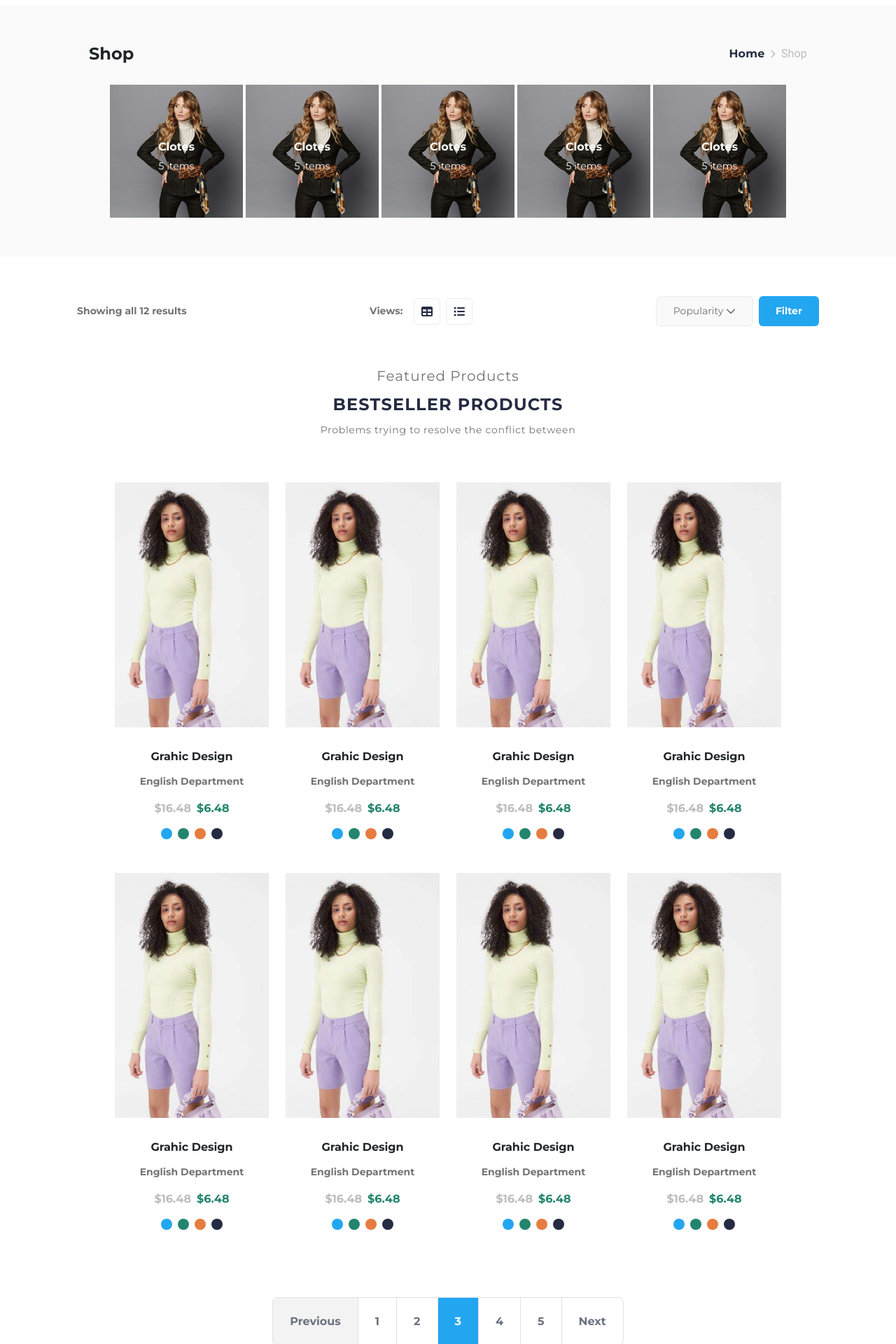
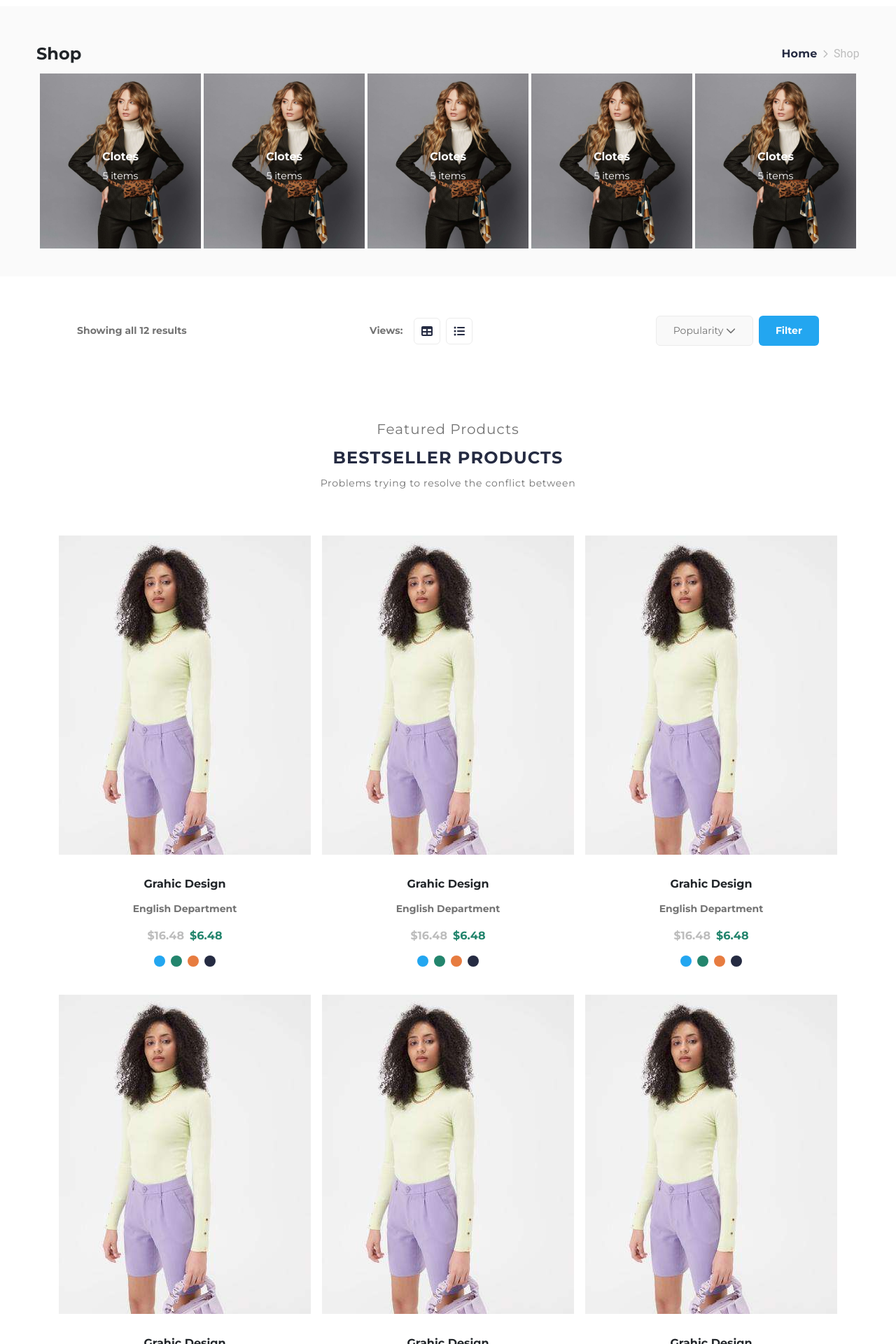
Before and after one commit to MuhsinCanY/e-commerce, a React (Vite) app: page /shopping in a window 1280 px wide. Shown: the part 140-2060 px from the top of the page at 70% size. Built offline with nearby package versions, Linux system fonts and the light colour scheme.

Commit message:
responsive update

```diff
--- a/src/component/Pagination.jsx
+++ b/src/component/Pagination.jsx
@@ -10,7 +10,7 @@ export default function Pagination() {
               <li>
                 <a
                   href="#"
-                  className="h-[70px] flex items-center justify-center px-4 h-[70px] ms-0 leading-tight text-gray-500 bg-[#F3F3F3] border border-e-0 border-gray-300 rounded-s-lg"
+                  className="h-[70px] flex items-center justify-center px-[15px] h-[70px] ms-0 leading-tight text-gray-500 bg-[#F3F3F3] border border-e-0 border-gray-300 rounded-s-lg"
                 >
                   Previous
                 </a>
@@ -18,7 +18,7 @@ export default function Pagination() {
               <li>
                 <a
                   href="#"
-                  className="flex items-center justify-center px-4 h-[70px] leading-tight text-gray-500 bg-white border border-gray-300 "
+                  className="flex items-center justify-center px-[15px] h-[70px] leading-tight text-gray-500 bg-white border border-gray-300 "
                 >
                   1
                 </a>
@@ -26,7 +26,7 @@ export default function Pagination() {
               <li>
                 <a
                   href="#"
-                  className="flex items-center justify-center px-4 h-[70px] leading-tight text-gray-500 bg-white border border-gray-300 "
+                  className="flex items-center justify-center px-[15px] h-[70px] leading-tight text-gray-500 bg-white border border-gray-300 "
                 >
                   2
                 </a>
@@ -35,7 +35,7 @@ export default function Pagination() {
                 <a
                   href="#"
                   aria-current="page"
-                  className="flex items-center justify-center px-4 h-[70px] text-white border border-gray-300 bg-t-1"
+                  className="flex items-center justify-center px-[15px] h-[70px] text-white border border-gray-300 bg-t-1"
                 >
                   3
                 </a>
@@ -43,7 +43,7 @@ export default function Pagination() {
               <li>
                 <a
                   href="#"
-                  className="flex items-center justify-center px-4 h-[70px] leading-tight text-gray-500 bg-white border border-gray-300 "
+                  className="flex items-center justify-center px-[15px] h-[70px] leading-tight text-gray-500 bg-white border border-gray-300 "
                 >
                   4
                 </a>
@@ -51,7 +51,7 @@ export default function Pagination() {
               <li>
                 <a
                   href="#"
-                  className="flex items-center justify-center px-4 h-[70px] leading-tight text-gray-500 bg-white border border-gray-300 "
+                  className="flex items-center justify-center px-[15px] h-[70px] leading-tight text-gray-500 bg-white border border-gray-300 "
                 >
                   5
                 </a>
@@ -59,7 +59,7 @@ export default function Pagination() {
               <li>
                 <a
                   href="#"
-                  className="flex items-center justify-center px-4 h-[70px] leading-tight text-gray-500 bg-white border border-gray-300 rounded-e-lg "
+                  className="flex items-center justify-center px-[15px] h-[70px] leading-tight text-gray-500 bg-white border border-gray-300 rounded-e-lg "
                 >
                   Next
                 </a>
--- a/src/component/category/CategoryCard.jsx
+++ b/src/component/category/CategoryCard.jsx
@@ -1,6 +1,6 @@
 export default function CategoryCard({ name, itemCount }) {
   return (
-    <div className="flex flex-col justify-center items-center gap-2 min-w-[190px] h-[190px] text-white font-[Montserrat] font-bold text-[16px] bg-[url('/assets/category/category1.jpeg')] bg-cover bg-center">
+    <div className="flex flex-col justify-center items-center gap-2 min-h-[250px] min-w-[230px] text-white font-[Montserrat] font-bold text-[16px] bg-[url('/assets/category/category1.jpeg')] bg-cover bg-center">
       <h4 className="pt-3">{name}</h4>
       <p className="font-normal text-[14px]">{itemCount} items</p>
     </div>
--- a/src/component/category/Categorys.jsx
+++ b/src/component/category/Categorys.jsx
@@ -4,9 +4,9 @@ import BreadcrumbsCustom from '../BreadcrumbsCustom'
 
 export default function Categorys() {
   return (
-    <div className="custom-container-out py-10 bg-[#FAFAFA]">
+    <div className="py-10 bg-[#FAFAFA]">
       <div className="container flex flex-col">
-        <div className="flex justify-between items-center px-[25px] md:px-[75px]">
+        <div className="flex justify-between items-center ">
           <h2 className="font-[Montserrat] font-bold text-[24px] ">Shop</h2>
           <BreadcrumbsCustom
             current="Shop"
@@ -14,7 +14,7 @@ export default function Categorys() {
           />
         </div>
 
-        <div className="custom-container-in gap-1 justify-center flex-wrap">
+        <div className="flex flex-col md:flex-row gap-1 justify-center flex-wrap">
           <CategoryCard name="Clotes" itemCount="5" />
           <CategoryCard name="Clotes" itemCount="5" />
           <CategoryCard name="Clotes" itemCount="5" />
--- a/src/component/products/ProductCard.jsx
+++ b/src/component/products/ProductCard.jsx
@@ -1,10 +1,7 @@
 export default function ProductCard() {
   return (
-    <div className="flex flex-col gap-3 mb-4 w-[220px]   text-center font-[Montserrat] font-bold">
-      <img
-        src="/assets/product/product1.jpeg"
-        className="object-cover h-[350px]"
-      />
+    <div className="flex flex-col gap-3 mb-4 text-center font-[Montserrat] font-bold">
+      <img src="/assets/product/product1.jpeg" className="object-cover" />
       <h4 className="text-[16px] pt-3">Grahic Design</h4>
       <p className="text-[14px] text-t-2">English Department</p>
       <p>
--- a/src/component/products/ProductList.jsx
+++ b/src/component/products/ProductList.jsx
@@ -3,11 +3,11 @@ import ProductCard from './ProductCard'
 
 export default function ProductList() {
   return (
-    <div className="custom-container-out bg-white">
-      <div className="custom-container-in">
+    <div className="bg-white py-16">
+      <div className="container flex">
         <div className="flex flex-col font-[Montserrat] font-bold">
           <ProductListHeader />
-          <div className="flex justify-center gap-4 flex-wrap">
+          <div className="flex justify-center gap-3 flex-wrap">
             <ProductCard />
             <ProductCard />
             <ProductCard />
--- a/src/pages/Signup.jsx
+++ b/src/pages/Signup.jsx
@@ -108,6 +108,7 @@ export default function Singup() {
             onSubmit={handleSubmit(onSubmit)}
             className="form-solid mx-auto grid grid-cols-1 gap-6 max-w-[440px]"
           >
+            <h2 className="text-center text-[30px] font-bold">Sign Up</h2>
             <div>
               <label>Name</label>
               <input
@@ -130,7 +131,7 @@ export default function Singup() {
               <label>Email</label>
               <input
                 type="text"
-                value="mcyilmaz1998@gmail.com"
+                value="xmcyilmaz1998@gmail.com"
                 placeholder="Email"
                 className="mt-1 block w-full rounded-md bg-gray-200 border-transparent focus:border-gray-500 focus:bg-white focus:ring-0"
                 {...register('email', {
```
